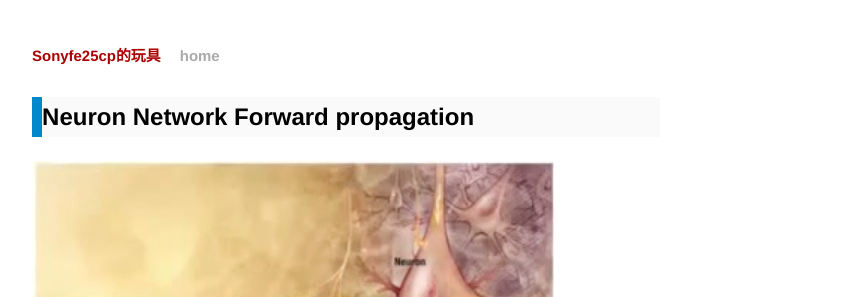
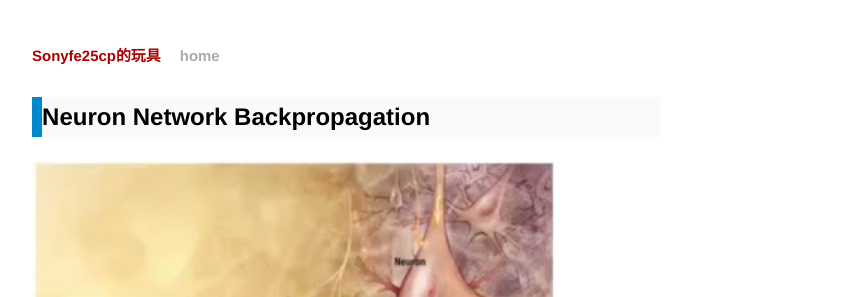
Before and after one commit to sonyfe25cp/sonyfe25cp.github.io, a Jekyll site: the page built from _posts/2014-08-07-Neuron-Network-Backpropagation.md, in a window 1280 px wide. Shown: the top 297 px of the page, without its empty margins (294-1141 px from the left). Built offline with Jekyll 4.4.1, drawn with Linux system fonts in a browser that asks for light colours; formulas are drawn with MathJax 3; comment, search, counter and statistics services are not loaded.

```diff
--- a/_posts/2014-08-07-Neuron-Network-Backpropagation.md
+++ b/_posts/2014-08-07-Neuron-Network-Backpropagation.md
@@ -1,6 +1,6 @@
 ---
 layout: post
-title: "Neuron Network Forward propagation"
+title: "Neuron Network Backpropagation"
 category: ml
 image: /image/neuron.jpg
 ---
```
